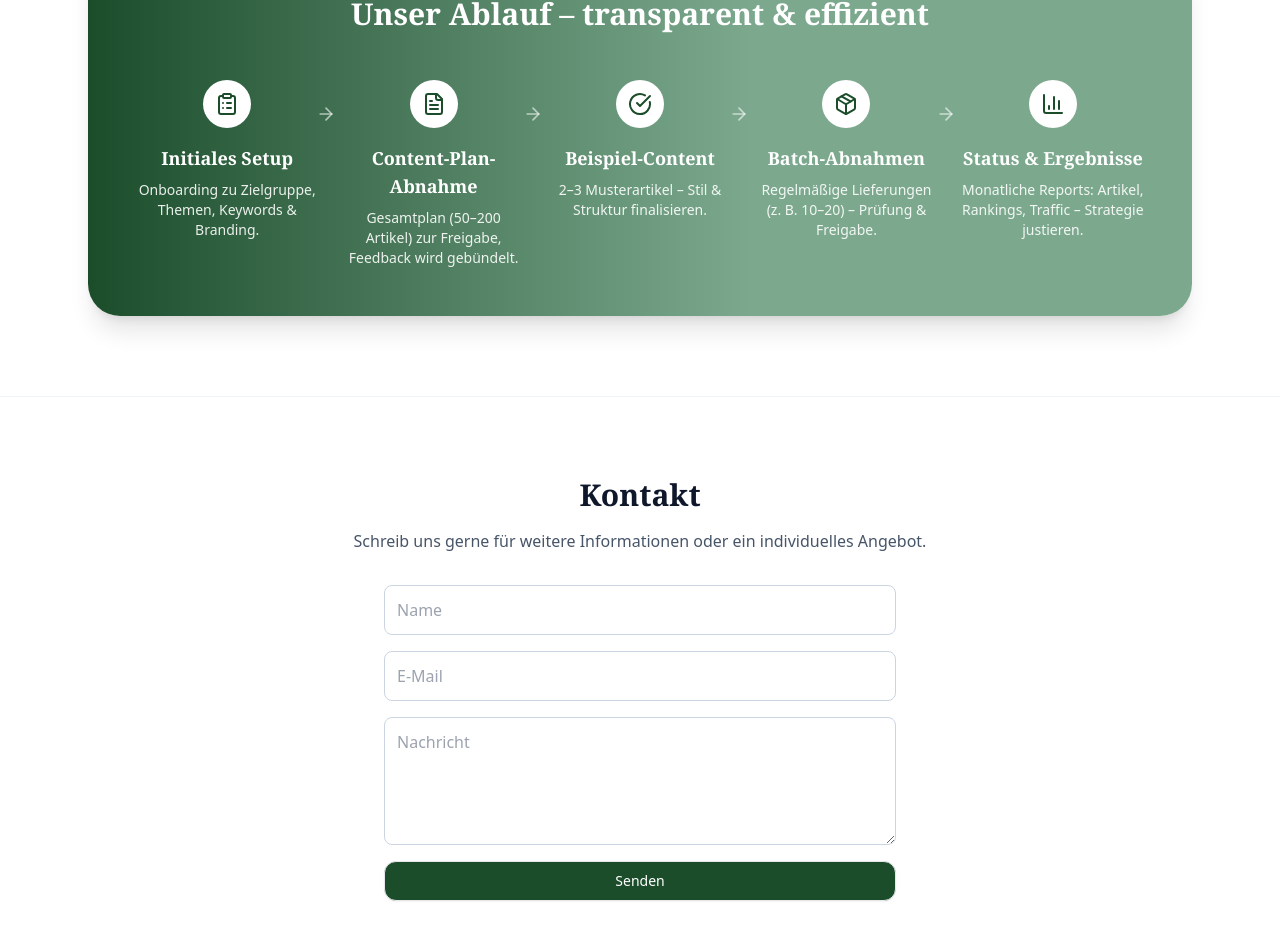
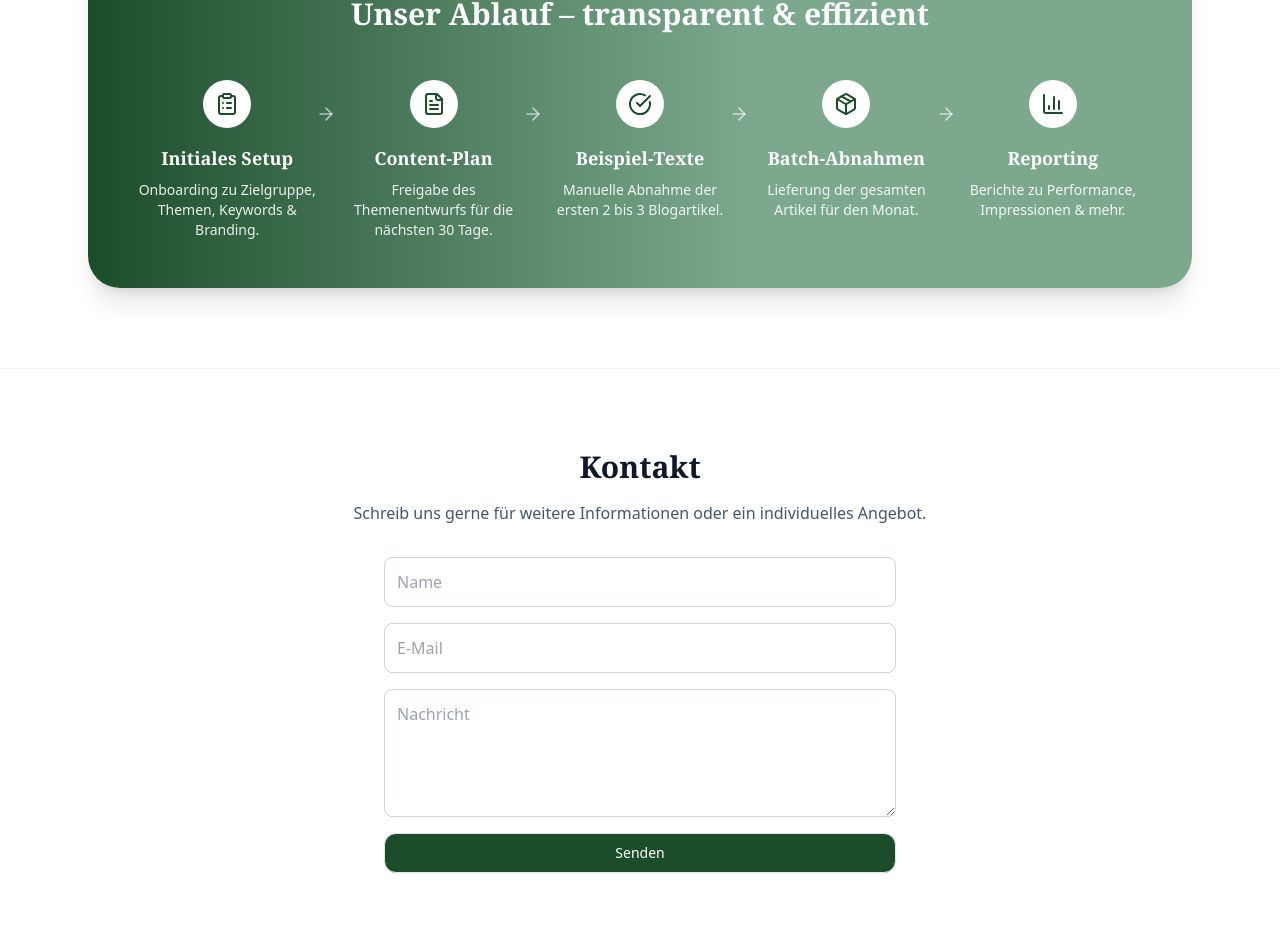
Before and after one commit to lennartnm/findbar_website, a Next.js app: page / in a window 1280 px wide. Shown: the part 3087-4027 px from the top of the page. Built offline with nearby package versions, Linux system fonts and the light colour scheme.

Commit message:
Update page.tsx

```diff
--- a/src/app/page.tsx
+++ b/src/app/page.tsx
@@ -47,10 +47,10 @@ const benefits = [
 // ABLAUF (Steps)
 const ablauf = [
   { icon: ClipboardList, title: "Initiales Setup", desc: "Onboarding zu Zielgruppe, Themen, Keywords & Branding." },
-  { icon: FileText, title: "Content-Plan-Abnahme", desc: "Gesamtplan (50–200 Artikel) zur Freigabe, Feedback wird gebündelt." },
-  { icon: CheckCircle, title: "Beispiel-Content", desc: "2–3 Musterartikel – Stil & Struktur finalisieren." },
-  { icon: Package, title: "Batch-Abnahmen", desc: "Regelmäßige Lieferungen (z. B. 10–20) – Prüfung & Freigabe." },
-  { icon: BarChart3, title: "Status & Ergebnisse", desc: "Monatliche Reports: Artikel, Rankings, Traffic – Strategie justieren." },
+  { icon: FileText, title: "Content-Plan", desc: "Freigabe des Themenentwurfs für die nächsten 30 Tage." },
+  { icon: CheckCircle, title: "Beispiel-Texte", desc: "Manuelle Abnahme der ersten 2 bis 3 Blogartikel." },
+  { icon: Package, title: "Batch-Abnahmen", desc: "Lieferung der gesamten Artikel für den Monat." },
+  { icon: BarChart3, title: "Reporting", desc: "Berichte zu Performance, Impressionen & mehr." },
 ];
 
 // PRICING DATEN
```
